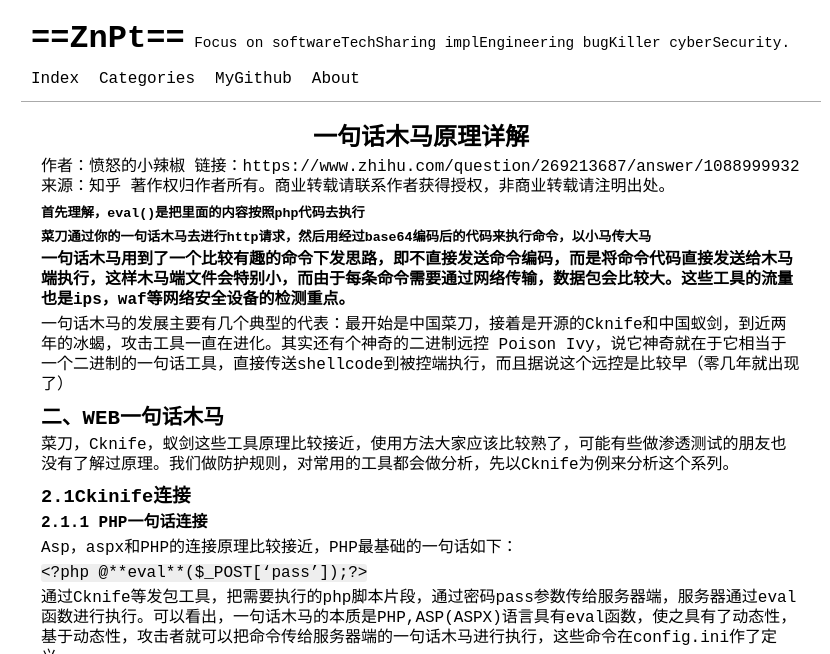
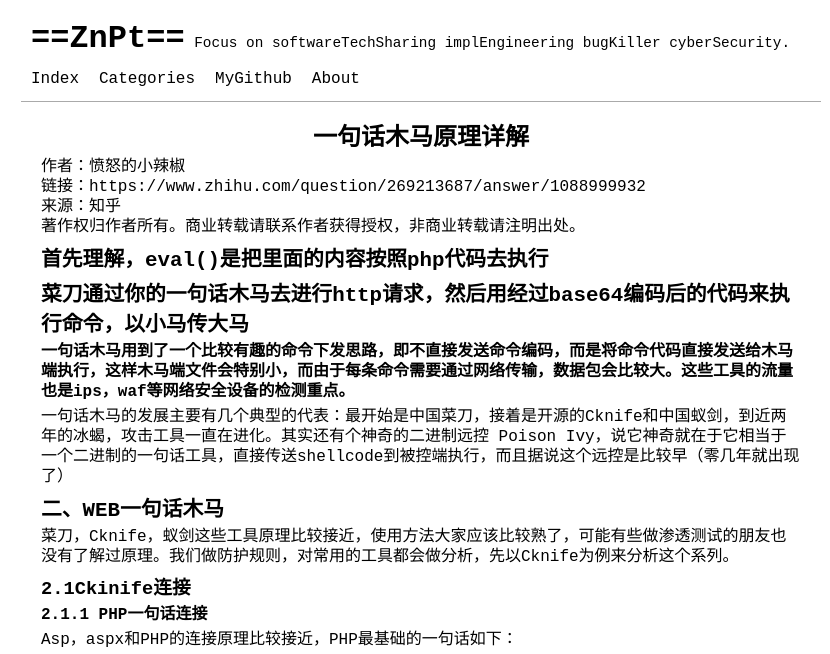
Before and after one commit to 2hux1nb0/2hux1nb0.github.io, a Jekyll site: the page built from _posts/2017-01-27-一句话木马原理详解.md, in a window 1280 px wide and 900 px high, cut to the strip 0-654 px from the top of the window. Shown: the whole strip, without its empty margins (219-1049 px from the left). Built offline with Jekyll 4.4.1, drawn with Linux system fonts in a browser that asks for light colours.

```diff
--- a/_posts/2017-01-27-一句话木马原理详解.md
+++ b/_posts/2017-01-27-一句话木马原理详解.md
@@ -14,9 +14,9 @@ tags: [一句话木马]
 
 
 
-##### 首先理解，eval()是把里面的内容按照php代码去执行
+## 首先理解，eval()是把里面的内容按照php代码去执行
 
-##### 菜刀通过你的一句话木马去进行http请求，然后用经过base64编码后的代码来执行命令，**以小马传大马**
+## 菜刀通过你的一句话木马去进行http请求，然后用经过base64编码后的代码来执行命令，以小马传大马
 
 
 
```
